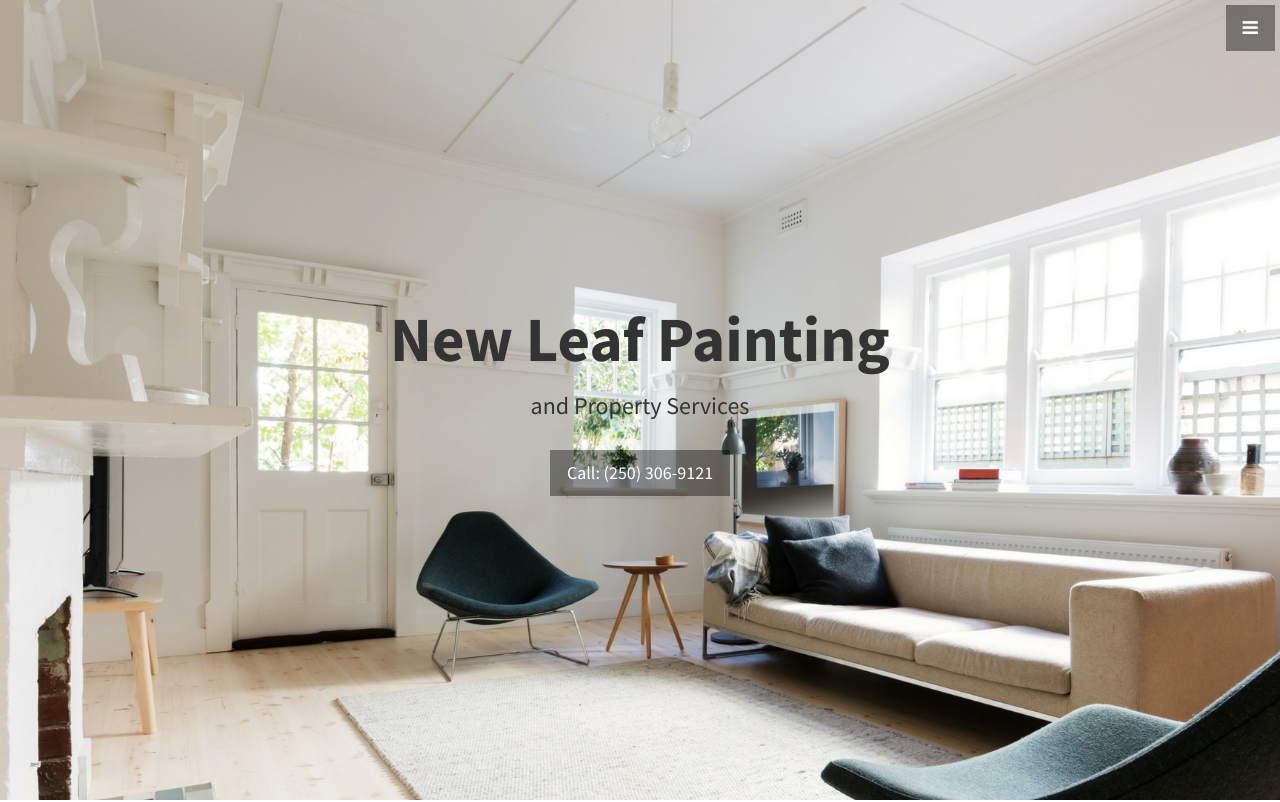
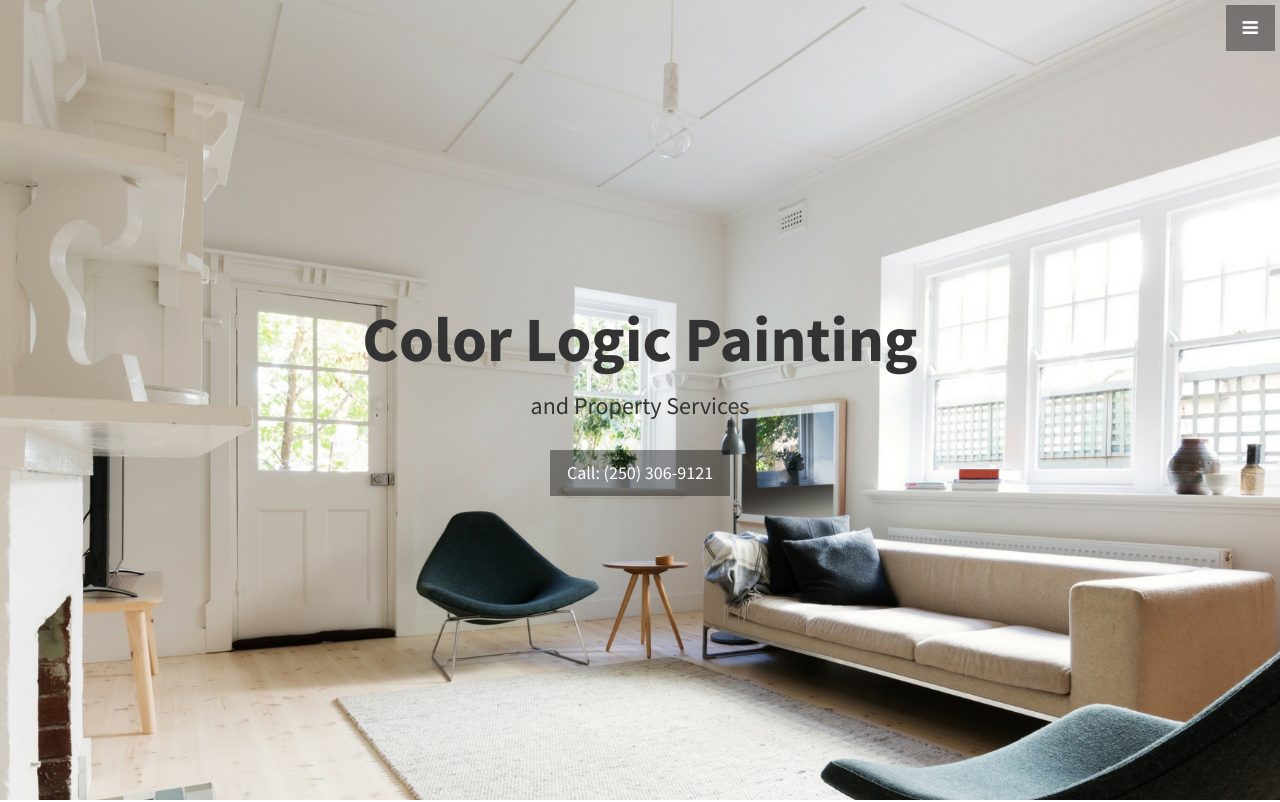
Before and after one commit to mijustin/newleaf, a plain HTML site: page index.html in a window 1280 px wide. Shown: the top 802 px of the page. Drawn offline with Linux system fonts and the light colour scheme.

Commit message:
Updated to Color Logic name

```diff
--- a/index.html
+++ b/index.html
@@ -9,7 +9,7 @@
     <meta name="description" content="">
     <meta name="author" content="">
 
-    <title>New Leaf Painting and Property Services</title>
+    <title>Color Logic Painting and Property Services</title>
 
     <!-- Bootstrap Core CSS -->
     <link href="css/bootstrap.min.css" rel="stylesheet">
@@ -38,8 +38,8 @@
         <ul class="sidebar-nav">
             <a id="menu-close" href="#" class="btn btn-light btn-lg pull-right toggle"><i class="fa fa-times"></i></a>
             <li class="sidebar-brand">
-                <a href="#top" onclick=$("#menu-close").click();>New Leaf Painting</a>
-          </li>
+                <a href="#top" onclick=$("#menu-close").click();>Color Logic Painting</a>
+        </li>
             <li>
                 <a href="#top" onclick=$("#menu-close").click();>Home</a>
             </li>
@@ -61,7 +61,7 @@
     <!-- Header -->
     <header id="top" class="header">
         <div class="text-vertical-center">
-            <h1>New Leaf Painting</h1>
+            <h1>Color Logic Painting</h1>
             <h3>and Property Services</h3>
             <br>
             <a href="tel:+1-250-306-9121" class="btn btn-dark btn-lg">Call: (250) 306-9121</a>
@@ -225,7 +225,7 @@
         <div class="container">
             <div class="row">
                 <div class="col-lg-10 col-lg-offset-1 text-center">
-                    <h4><strong>New Leaf Painting and Property Services</strong>
+                    <h4><strong>Color Logic Painting and Property Services</strong>
                     </h4>
                     <p>Vernon, BC</p>
                     <ul class="list-unstyled">
@@ -242,7 +242,7 @@
                         </li>
                     </ul>
                     <hr class="small">
-                    <p class="text-muted">Copyright &copy; New Leaf Painting and Property Services 2016</p>
+                    <p class="text-muted">Copyright &copy; Color Logic Painting and Property Services 2016</p>
                 </div>
             </div>
         </div>
```
